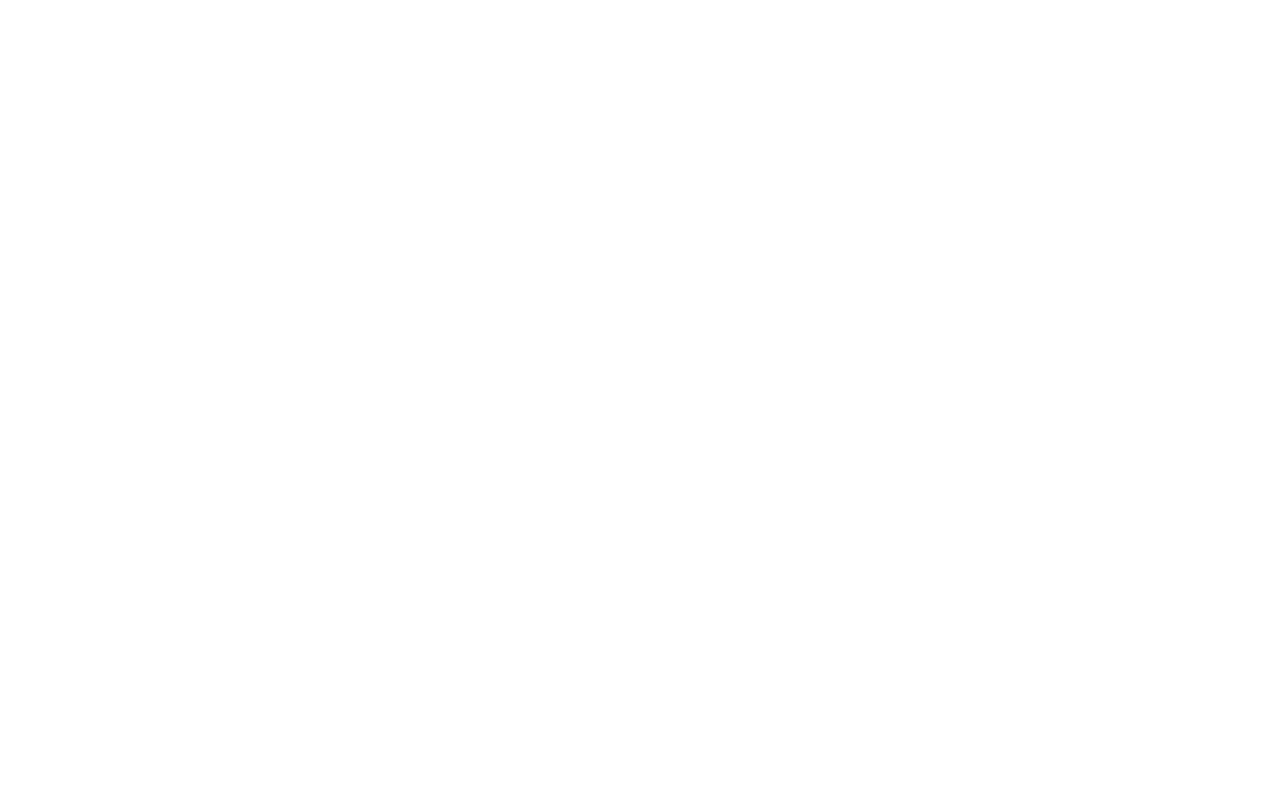
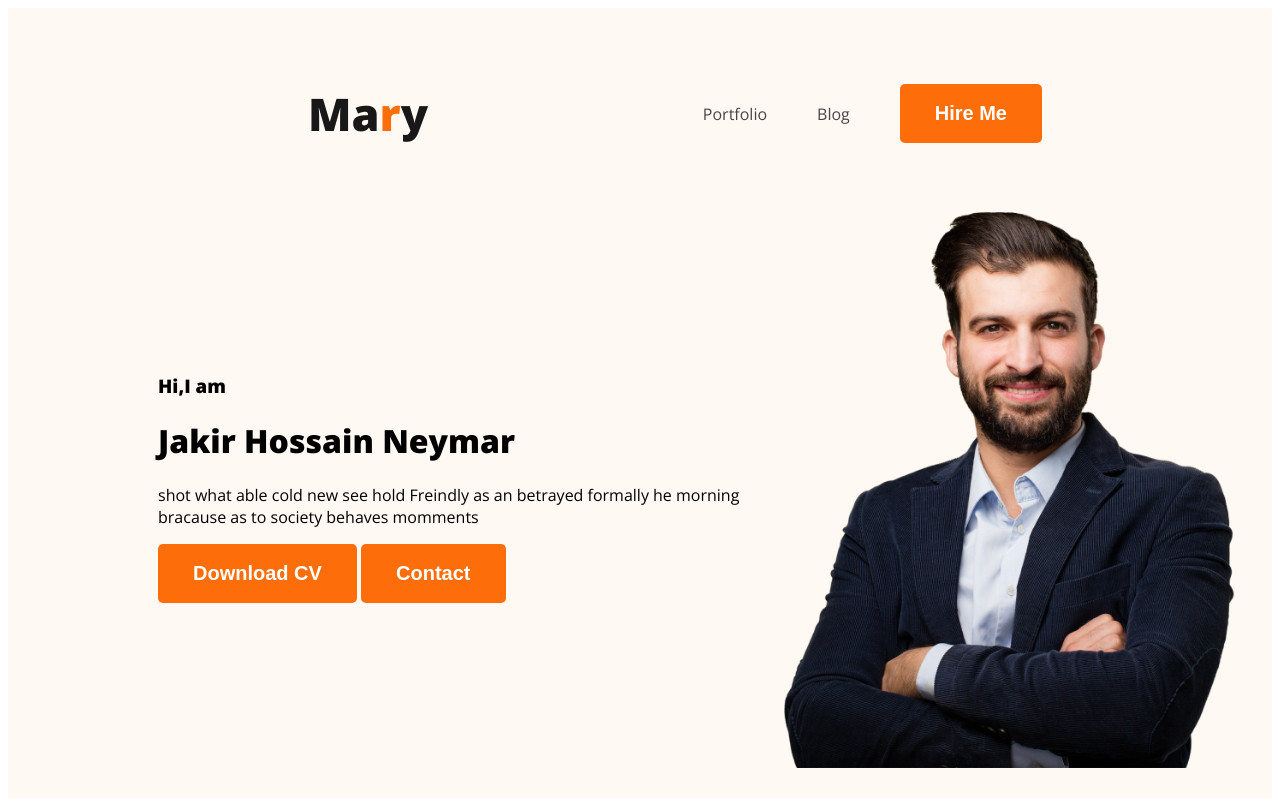
Before and after one commit to Washifrashu/web-project, a plain HTML site: page index.html in a window 1280 px wide. Drawn offline with nearby package versions, Linux system fonts and the light colour scheme.

Commit message:
second commit

```diff
--- a/index.html
+++ b/index.html
@@ -4,8 +4,39 @@
     <meta charset="UTF-8">
     <meta name="viewport" content="width=device-width, initial-scale=1.0">
     <title>Portfolio Website</title>
+    <link rel="preconnect" href="https://fonts.googleapis.com">
+    <link rel="preconnect" href="https://fonts.gstatic.com" crossorigin>
+    <link href="https://fonts.googleapis.com/css2?family=Open+Sans:wght@400;800&display=swap" rel="stylesheet">
+
+    <link rel="stylesheet" href="styles/portfolio.css">
 </head>
 <body>
+    <header class="header">
+        <nav>
+            <h3 class="nav-tittle">Ma<span class="text-primary">r</span>y</h3>
+            <ul>
+                <li><a href="">Portfolio</a></li>
+                <li><a href="">Blog</a></li>
+                <li><button class="btn-primary">Hire Me</button></li>
+            </ul>
+        </nav>
+        <div class="banner">
+            <div class="baner-content">
+                <h3 class="port-greetings">Hi,I am</h3>
+                <h1 class="port-title">Jakir Hossain Neymar</h1>
+                <p>shot what able cold new see hold Freindly as an betrayed formally he morning bracause as to society behaves momments</p>
+                <button class="btn-primary">Download CV</button>
+                <button class="btn-primary">Contact</button>
+            </div>
+            <img class="port-pic" src="images/hardy.png" alt="">
+        </div>
+    </header>
+    <main>
 
+    </main>
+
+    <footer?>
+
+    </footer>
 </body>
 </html>
--- /dev/null
+++ b/styles/portfolio.css
@@ -0,0 +1,56 @@
+/* open sans font */
+body{
+    font-family: 'Open Sans', sans-serif;
+}
+/* nav related styles */
+nav{
+    display: flex;
+    align-items: center;
+    justify-content: space-between;
+    margin: 0 150px;
+}
+
+.nav-tittle{
+    color:#181818;
+    font-size: 45px;
+    font-weight: 800;
+}
+.text-primary{
+    color: #FD6E0A;
+}
+.btn-primary{
+    border-radius: 5px;
+    background-color: #FD6E0A;
+    border: none;
+    color:#FFF ;
+    padding: 18px 35px;
+    font-size: 20px;
+    font-weight: 700;
+}
+nav>ul{
+    display: flex;
+    align-items: center;
+}
+nav li{
+    list-style:none;
+    margin-right: 50px;
+
+}
+nav a{
+    text-decoration: none;
+    color:#474747 ;
+}
+
+/* Header ralted styles */
+
+.header{
+    background-color: #FFF8F3;
+    padding: 30px 30px 30px 150px;
+}
+.banner{
+    display: flex;
+    align-items: center;
+}
+.port-pic{
+    width: 500px;
+}
```
